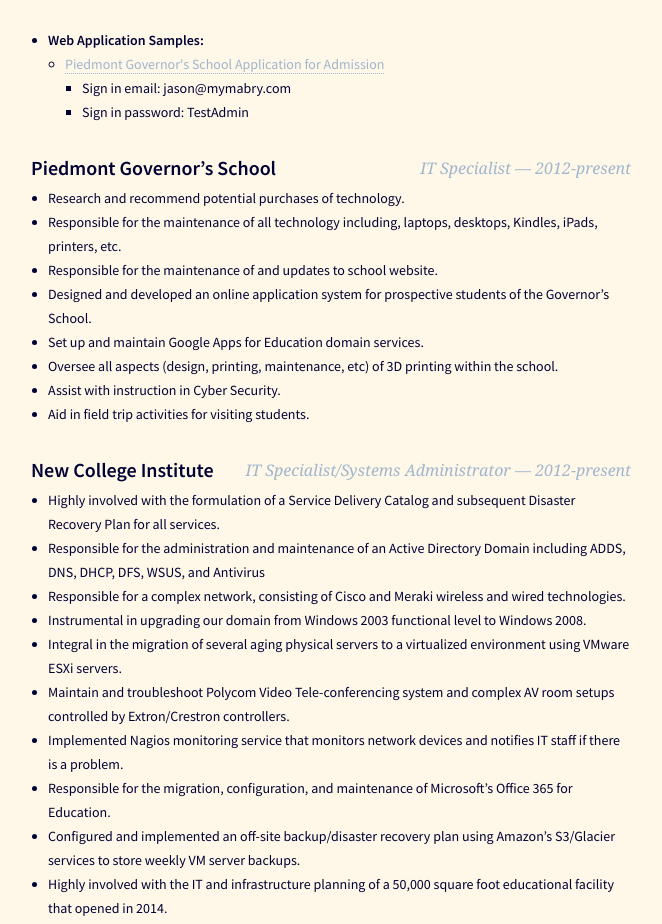
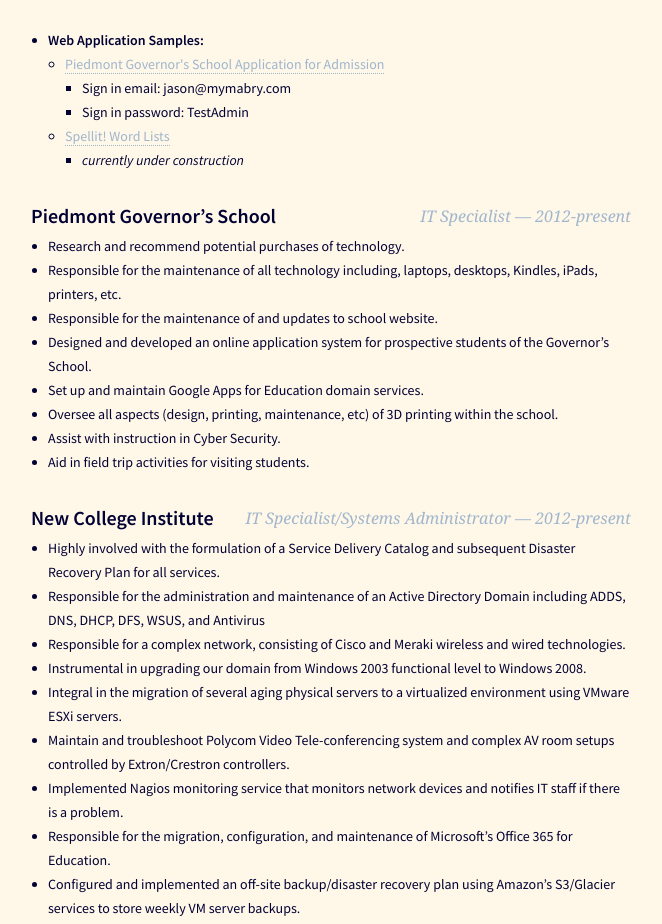
Before and after one commit to dev-resume/dev-resume.github.io, a plain HTML site: page index.html in a window 1280 px wide. Shown: the part 1040-1964 px from the top of the page, without its empty margins (409-1071 px from the left). Drawn offline with Linux system fonts and the light colour scheme.

Commit message:
add spellit

```diff
--- a/index.html
+++ b/index.html
@@ -172,6 +172,10 @@
                 <li>Sign in email: jason@mymabry.com</li>
                 <li>Sign in password: TestAdmin</li>
               </ul>
+              <li>https://intense-headland-35083.herokuapp.com/</li>
+                <ul class="nested">
+                  <li><em>currently under construction</em></li>
+                </ul>
             </ul>
 				</ul>
 
@@ -197,6 +201,10 @@
                 <li>Sign in email: jason@mymabry.com</li>
                 <li>Sign in password: TestAdmin</li>
               </ul>
+              <li><a href="https://intense-headland-35083.herokuapp.com/" target="_blank">Spellit! Word Lists</a></li>
+                <ul class="nested">
+                  <li><em>currently under construction</em></li>
+                </ul>
             </ul>
 				</ul>
             <h2>Piedmont Governor’s School <span>IT Specialist &mdash; 2012-present</span></h2>
```
